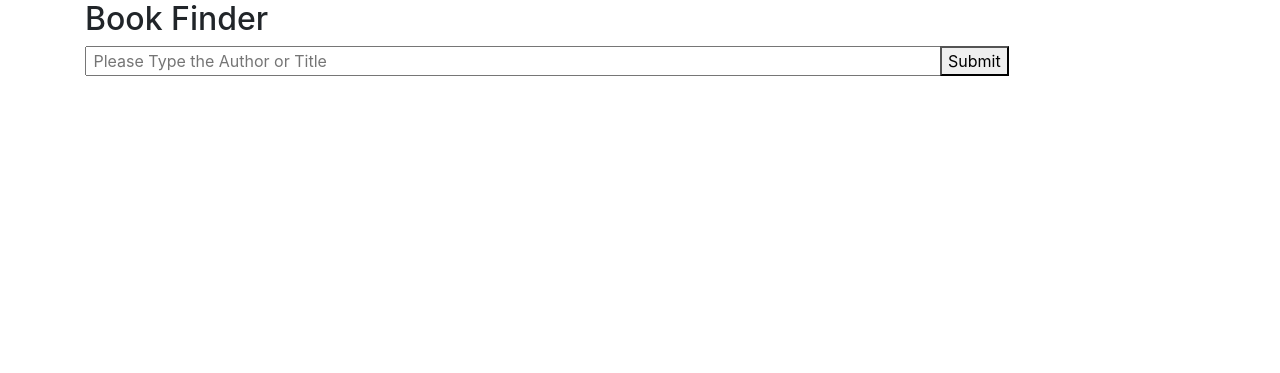
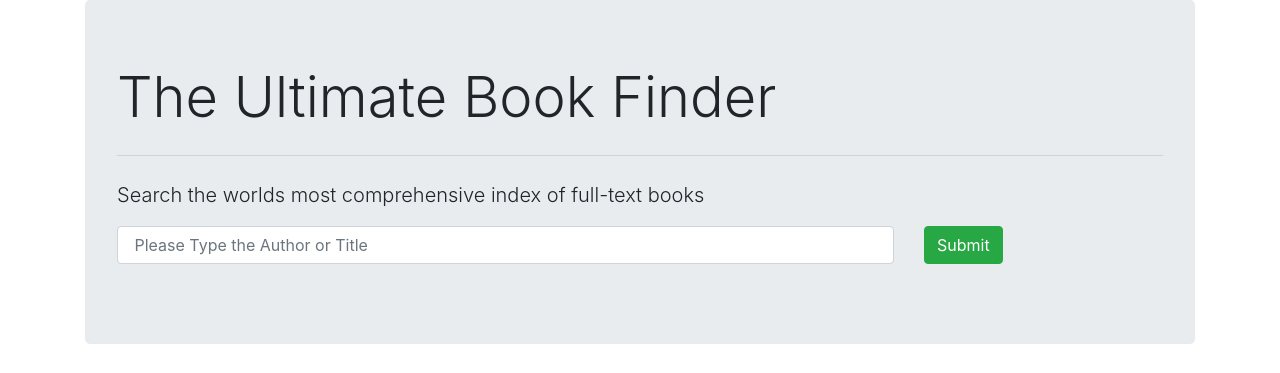
Before and after one commit to GrandSuccess87/GoogleBookSearch, a plain HTML site: page index.html in a window 1280 px wide. Drawn offline with nearby package versions, Linux system fonts and the light colour scheme.

Commit message:
pushing code for css/bootstrap

```diff
--- a/assets/js/app.js
+++ b/assets/js/app.js
@@ -26,7 +26,7 @@ function renderBooks(argument) {
 
 
 		 	console.log('Title: ' + data[i].volumeInfo.title);
-		 	console.log('Author: ' + data[i].volumeInfo.authors[0]);
+		 	console.log('Author: ' + data[i].volumeInfo.authors);
 		 	console.log('Publisher: ' + data[i].volumeInfo.publisher);
 			console.log('Thumbnail: ' + data[i].volumeInfo.imageLinks.thumbnail);
 			console.log('Small Thumbnail: ' + data[i].volumeInfo.imageLinks.smallThumbnail);
@@ -36,7 +36,7 @@ function renderBooks(argument) {
 
 			const book = data[i].volumeInfo;
 			const title = book.title;
-			const author = book.authors[0];
+			const author = book.authors;
 			const publisher = book.publisher;
 			const image = book.imageLinks;
 			const thumbnail = image.thumbnail;
@@ -52,6 +52,7 @@ function renderBooks(argument) {
 			const bookTitle = document.createElement('p');
 			bookTitle.setAttribute('class', 'title');
 			bookTitle.textContent = 'Title: ' + title;
+			bookTitle.href = preview;
 			// author
 			const bookAuthor = document.createElement('p');
 			bookAuthor.setAttribute('class', 'author');
--- a/index.html
+++ b/index.html
@@ -18,23 +18,28 @@
     </head>
     <body>
     <div class="container">
+        <div class="jumbotron">
             <div class="row">
                 <div class="col-lg-12 col-md-12 col-sm-12 col-xs-12">
-                <h2>Book Finder</h2>
+                    <h2 class="display-4">The Ultimate Book Finder</h2>
+                    <hr class="my-4">
+                    <p class="lead">Search the worlds most comprehensive index of full-text books</p>
                 </div>
             </div>
             <div class="row">
-            <div class="col-lg-9 col-md-9 col-sm-9 col-xs-9">
-                <input type="text" name="search" id="search" placeholder=" Please Type the Author or Title" size="80">
+                <div class="form-group col-lg-9 col-md-9 col-sm-9 col-xs-9">
+                    <input type="text" name="search" class="form-control" id="search" placeholder=" Please Type the Author or Title" size="80">
                 </div>
                 <div class="col-lg-3 col-md-3 col-sm-3 col-xs-3">
-                <button type="button" id="searchButton">Submit</button>
+                    <button class="btn btn-success" role="button" type="button" id="searchButton">Submit</button>
+                </div>
             </div>
         </div>
 
         <div class="row">
             <div class="col-lg-12 col-md-12 col-sm-12 col-xs-12">
                 <div id="viewerCanvas" style="width: 600px; height: 500px"></div>
+            </div>
             </div>
         </div>
     </div>
```
Lines whose indentation alone changed are shown as unchanged.
